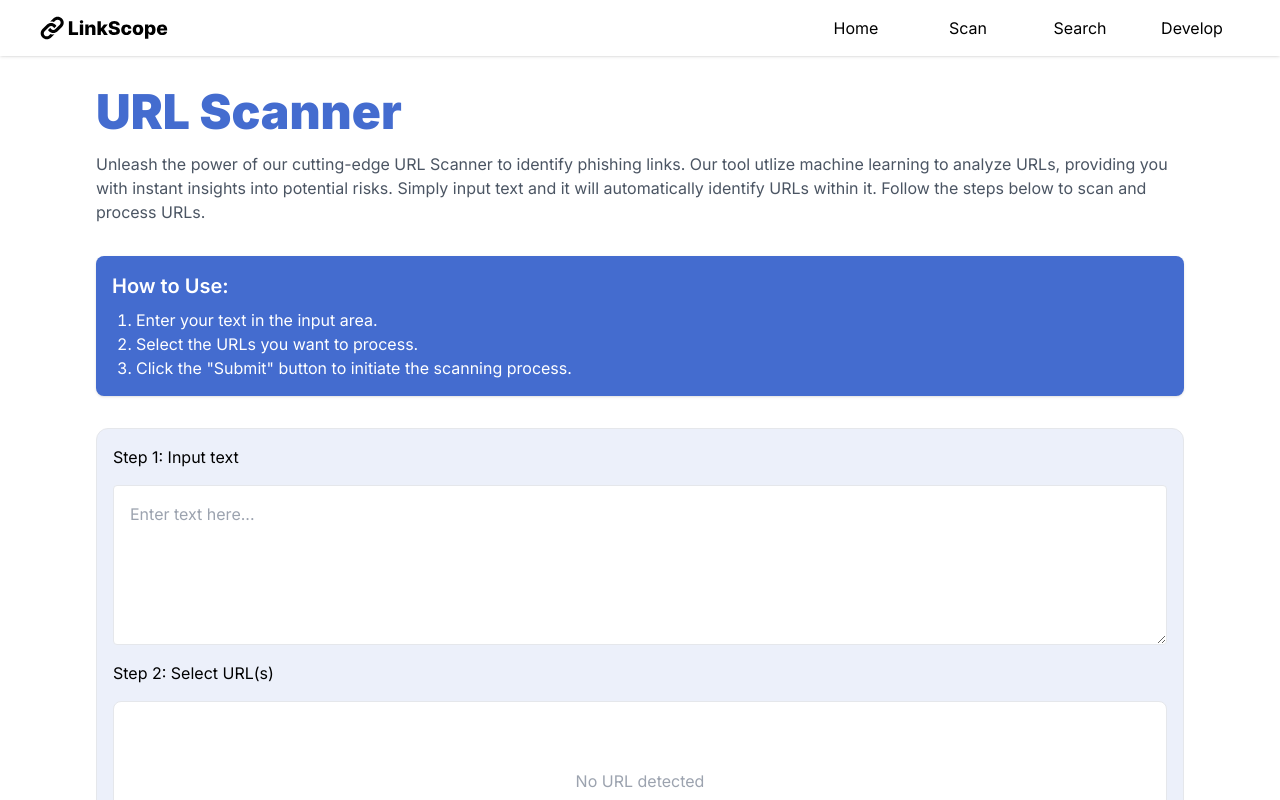
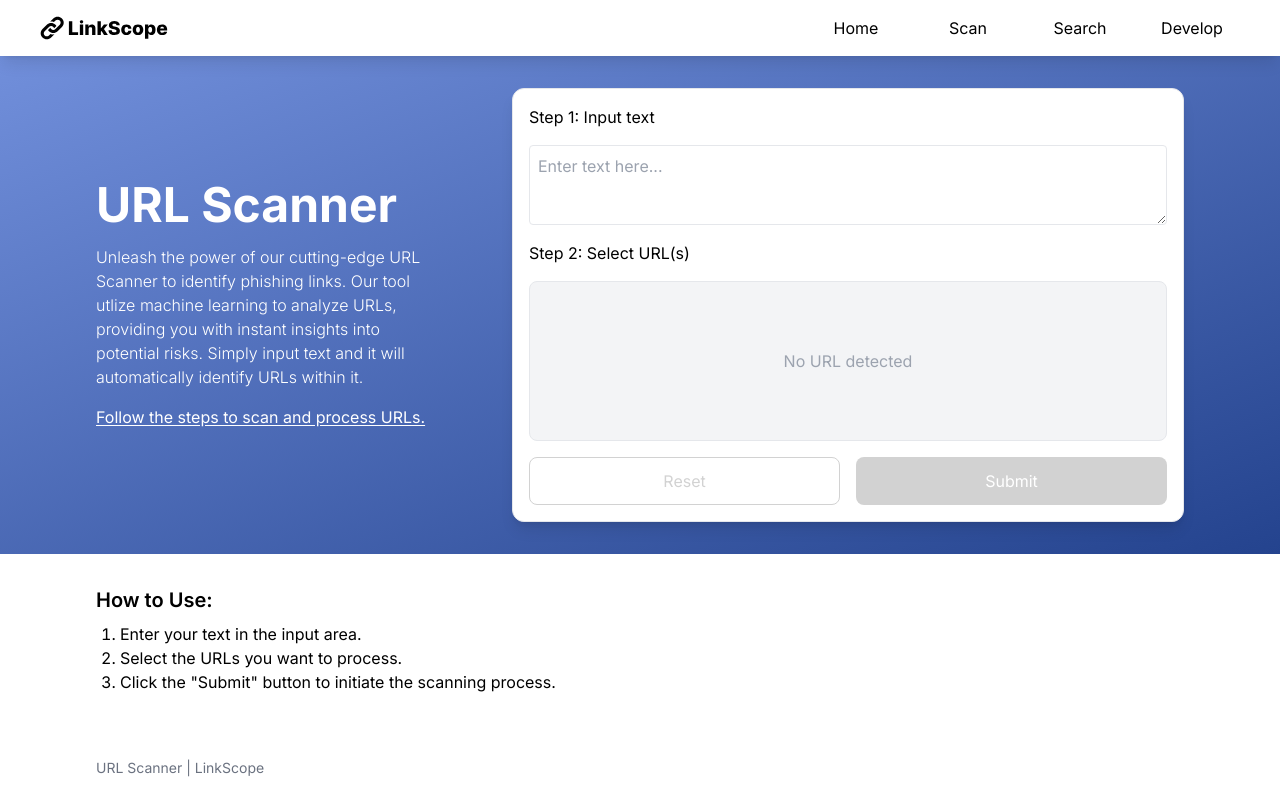
Before and after one commit to Senior-Synergy/linkscope-front, a Next.js app: page /scan in a window 1280 px wide. Shown: the top 800 px of the page. Built offline with nearby package versions, Linux system fonts and the light colour scheme.

Commit message:
Rearrange app structure and fix build issues

```diff
--- a/src/app/(root)/layout.tsx
+++ /dev/null
@@ -1,17 +0,0 @@
-import Navbar from "@/components/common/Navbar";
-import React from "react";
-
-function layout({
-  children,
-}: Readonly<{
-  children: React.ReactNode;
-}>) {
-  return (
-    <div className="flex flex-col min-h-screen">
-      <Navbar />
-      {children}
-    </div>
-  );
-}
-
-export default layout;
--- a/src/app/(root)/scan/page.tsx
+++ /dev/null
@@ -1,41 +0,0 @@
-"use client";
-
-import Scanner from "@/components/scanner/Scanner";
-import React from "react";
-
-function ScanPage() {
-  return (
-    <>
-      <main className="flex flex-col space-y-8 p-4 md:p-8 self-center w-full max-w-6xl">
-        <header>
-          <h1 className="text-5xl font-black mb-4 text-primary">URL Scanner</h1>
-          <p className="text-gray-600">
-            Unleash the power of our cutting-edge URL Scanner to identify
-            phishing links. Our tool utlize machine learning to analyze URLs,
-            providing you with instant insights into potential risks. Simply
-            input text and it will automatically identify URLs within it. Follow
-            the steps below to scan and process URLs.
-          </p>
-        </header>
-
-        <div className="bg-primary p-4 rounded-lg shadow text-white">
-          <h2 className="text-xl font-semibold mb-2">How to Use:</h2>
-          <ol className="list-decimal pl-6">
-            <li>Enter your text in the input area.</li>
-            <li>Select the URLs you want to process.</li>
-            <li>Click the "Submit" button to initiate the scanning process.</li>
-          </ol>
-        </div>
-
-        {/* URL Scanner */}
-        <Scanner />
-
-        <footer className="mt-8 text-gray-500 text-sm">
-          <p>URL Scanner | LinkScope</p>
-        </footer>
-      </main>
-    </>
-  );
-}
-
-export default ScanPage;
--- a/src/app/layout.tsx
+++ b/src/app/layout.tsx
@@ -1,6 +1,8 @@
 import type { Metadata } from "next";
 import { Inter } from "next/font/google";
 import "./globals.css";
+
+import Navbar from "@/components/common/Navbar";
 
 const inter = Inter({ subsets: ["latin"] });
 
@@ -17,9 +19,12 @@ export default function RootLayout({
   return (
     <html lang="en">
       <body className={inter.className}>
-        {children}
-        <div id="portal-root"/>
+        <div className="flex flex-col min-h-screen">
+          <Navbar />
+          {children}
+        </div>
+        <div id="portal-root" />
       </body>
-     </html>
+    </html>
   );
 }
--- a/src/app/(root)/page.tsx
+++ b/src/app/page.tsx
@@ -47,7 +47,7 @@ function Home() {
     <>
       <main className="flex flex-col space-y-8 p-4 md:p-8 self-center w-full max-w-6xl">
         <header>
-          <h1 className="text-5xl font-black mb-4 text-primary">
+          <h1 className="text-5xl font-black mb-4">
             Welcome to LinkScope
           </h1>
           <p className="text-gray-600">
--- a/src/app/(root)/result/page.tsx
+++ b/src/app/result/page.tsx
@@ -54,6 +54,7 @@ function ResultPage() {
           >
             {scanResults.map((scanResult, index) => (
               <button
+                key={index}
                 onClick={() => handleClick(`result-${index}`)}
                 className="flex items-center justify-between p-2 gap-2
                     rounded-lg border bg-white"
@@ -95,7 +96,10 @@ function ResultPage() {
                       <h3 className="font-bold text-xl">{scanResult.url}</h3>
                       <p className="font-light">
                         This URL is considered
-                        <span className="font-bold"> {scanResult.verdict}.</span>
+                        <span className="font-bold">
+                          {" "}
+                          {scanResult.verdict}.
+                        </span>
                       </p>
                     </div>
                   </div>
@@ -136,10 +140,11 @@ function ResultPage() {
                     Nulla fringilla metus ut purus blandit accumsan.
                   </p>
                   <div className="flex flex-col p-2 gap-2 border rounded-lg bg-gray-50">
-                    {scanResult.relatedUrl.map((relatedUrl) => (
+                    {scanResult.relatedUrl.map((relatedUrl, index) => (
                       <div
+                        key={index}
                         className="flex items-center justify-between p-2 gap-2
-                    rounded-lg border bg-white"
+                                  rounded-lg border bg-white"
                       >
                         <p className="truncate">{relatedUrl}</p>
                       </div>
--- /dev/null
+++ b/src/app/scan/page.tsx
@@ -0,0 +1,57 @@
+"use client";
+
+import Scanner from "@/components/scanner/Scanner";
+import Image from "next/image";
+import React from "react";
+
+function ScanPage() {
+  return (
+    <>
+      <div className="flex items-center justify-center bg-gradient-to-br from-primary-light to-primary-dark">
+        <div className="flex flex-col md:flex-row items-center gap-8 md:gap-20 w-full max-w-6xl p-8">
+          <header className="w-full md:w-1/3 space-y-4">
+            {/* <Image
+              src={"/logo/logo-white.svg"}
+              alt="logo"
+              width={128}
+              height={32}
+            /> */}
+            <h1 className="text-5xl font-bold text-white">URL Scanner</h1>
+            <p className="text-white font-light">
+              Unleash the power of our cutting-edge URL Scanner to identify
+              phishing links. Our tool utlize machine learning to analyze URLs,
+              providing you with instant insights into potential risks. Simply
+              input text and it will automatically identify URLs within it.
+            </p>
+            <p className="text-white underline underline-offset-2">
+              Follow the steps to scan and process URLs.
+            </p>
+          </header>
+
+          <div className="w-full md:w-2/3">
+            <Scanner />
+          </div>
+        </div>
+      </div>
+
+      <main className="flex flex-col gap-8 p-8 self-center w-full max-w-6xl">
+        {/* URL Scanner */}
+
+        <div>
+          <h2 className="text-xl font-semibold mb-2">How to Use:</h2>
+          <ol className="list-decimal pl-6">
+            <li>Enter your text in the input area.</li>
+            <li>Select the URLs you want to process.</li>
+            <li>{`Click the "Submit" button to initiate the scanning process.`}</li>
+          </ol>
+        </div>
+
+        <footer className="mt-8 text-gray-500 text-sm">
+          <p>URL Scanner | LinkScope</p>
+        </footer>
+      </main>
+    </>
+  );
+}
+
+export default ScanPage;
--- a/src/app/(root)/search/page.tsx
+++ b/src/app/search/page.tsx
@@ -1,4 +1,3 @@
-import SearchBar from "@/components/search/SearchBar";
 import Searcher from "@/components/search/Searcher";
 import React from "react";
 
@@ -8,9 +7,9 @@ function SearchPage() {
       <header>
         <h1 className="text-5xl font-black mb-4 text-primary">Search URLs</h1>
         <p className="text-gray-600">
-          Explore a vast database of previously scanned URLs using our Search
+          {`Explore a vast database of previously scanned URLs using our Search
           feature. Navigate and retrieve valuable information by investigating a
-          specific link with LinkScope's Search functionality.
+          specific link with LinkScope's Search functionality.`}
         </p>
       </header>
 
--- a/src/components/common/Navbar.tsx
+++ b/src/components/common/Navbar.tsx
@@ -28,8 +28,8 @@ function Navbar() {
         className="sticky top-0
                 flex justify-between items-center
                 px-4 md:px-8 h-14 z-10
-                shadow
-                bg-white bg-opacity-75 backdrop-blur-sm
+                shadow-lg
+                bg-white
                 "
       >
         {/* Title */}
--- a/src/components/scanner/Scanner.tsx
+++ b/src/components/scanner/Scanner.tsx
@@ -70,14 +70,14 @@ function Scanner() {
       <div
         className="flex flex-col gap-4
                   w-full p-4
-                  rounded-xl border bg-primary bg-opacity-10"
+                  rounded-xl border bg-white shadow-lg"
       >
         {/* Title */}
         <p>Step 1: Input text</p>
 
         {/* Text input area */}
         <textarea
-          className="min-h-40 w-full p-4
+          className="min-h-20 w-full p-2
                     border rounded focus:outline-none focus:ring-1 focus:ring-primary-light
                     bg-white"
           name="text"
@@ -91,9 +91,9 @@ function Scanner() {
 
         {/* Identified link list */}
         <div
-          className="flex flex-col p-4 gap-4
-                      w-full min-h-40
-                      rounded-lg bg-white border"
+          className="flex flex-col p-2 gap-4
+                      w-full h-40 overflow-y-auto
+                      rounded-lg bg-gray-100 border"
         >
           {/* Title */}
           {/* <p className="text-md">
@@ -103,13 +103,13 @@ function Scanner() {
 
           {/* Url list */}
           {urlList.length > 0 ? (
-            <ul className="flex flex-col gap-4 w-full">
+            <ul className="flex flex-col gap-2 w-full">
               {urlList.map((urlItem, index) => (
                 <button
                   key={index}
                   onClick={() => handleUpdateUrlList(index)}
                   className={`flex items-center justify-between
-                            w-full space-x-2 p-2
+                            w-full gap-2 p-2
                             rounded-lg
                             transition-colors ${
                               urlItem.isSelected
@@ -123,7 +123,7 @@ function Scanner() {
                   <div
                     className="flex flex-shrink-0 items-center justify-center
                                 w-8 h-8 rounded-full
-                                bg-gray-300
+                                bg-white
                                 font-bold
                                 transition-all"
                   ></div>
--- a/src/components/search/SearchResultDisplay.tsx
+++ b/src/components/search/SearchResultDisplay.tsx
@@ -12,8 +12,9 @@ function SearchResultDisplay({ searchResults }: SearchResultDisplayProps) {
                 w-full p-4
                 rounded-xl border bg-white"
     >
-      {searchResults.map((result) => (
+      {searchResults.map((result, index) => (
         <div
+          key={index}
           className="flex items-center justify-between p-2 gap-2
                     rounded-lg border bg-white"
         >
```
Also changed, not shown: src/app/develop/page.tsx (renamed from src/app/(root)/develop/page.tsx).
